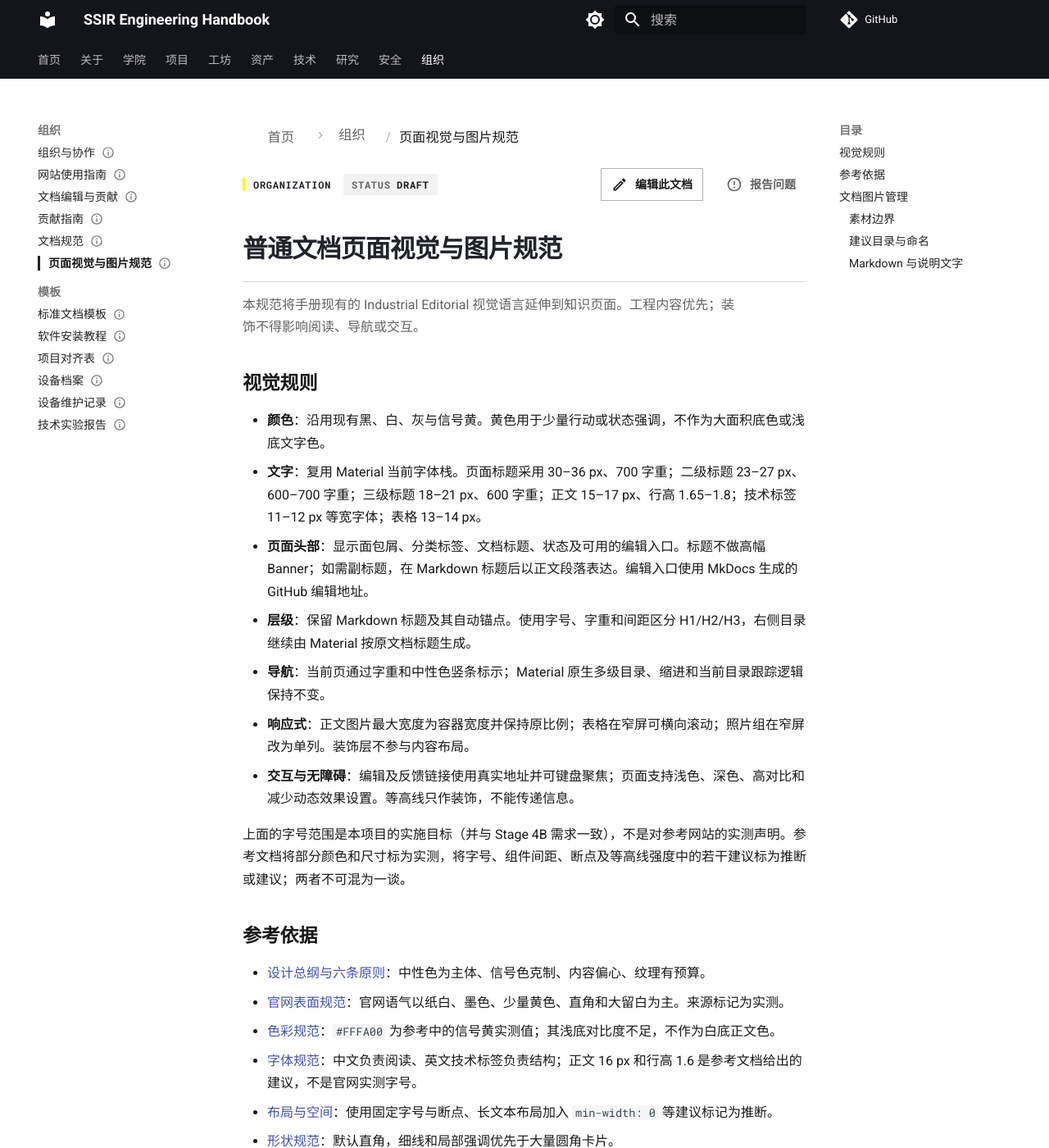
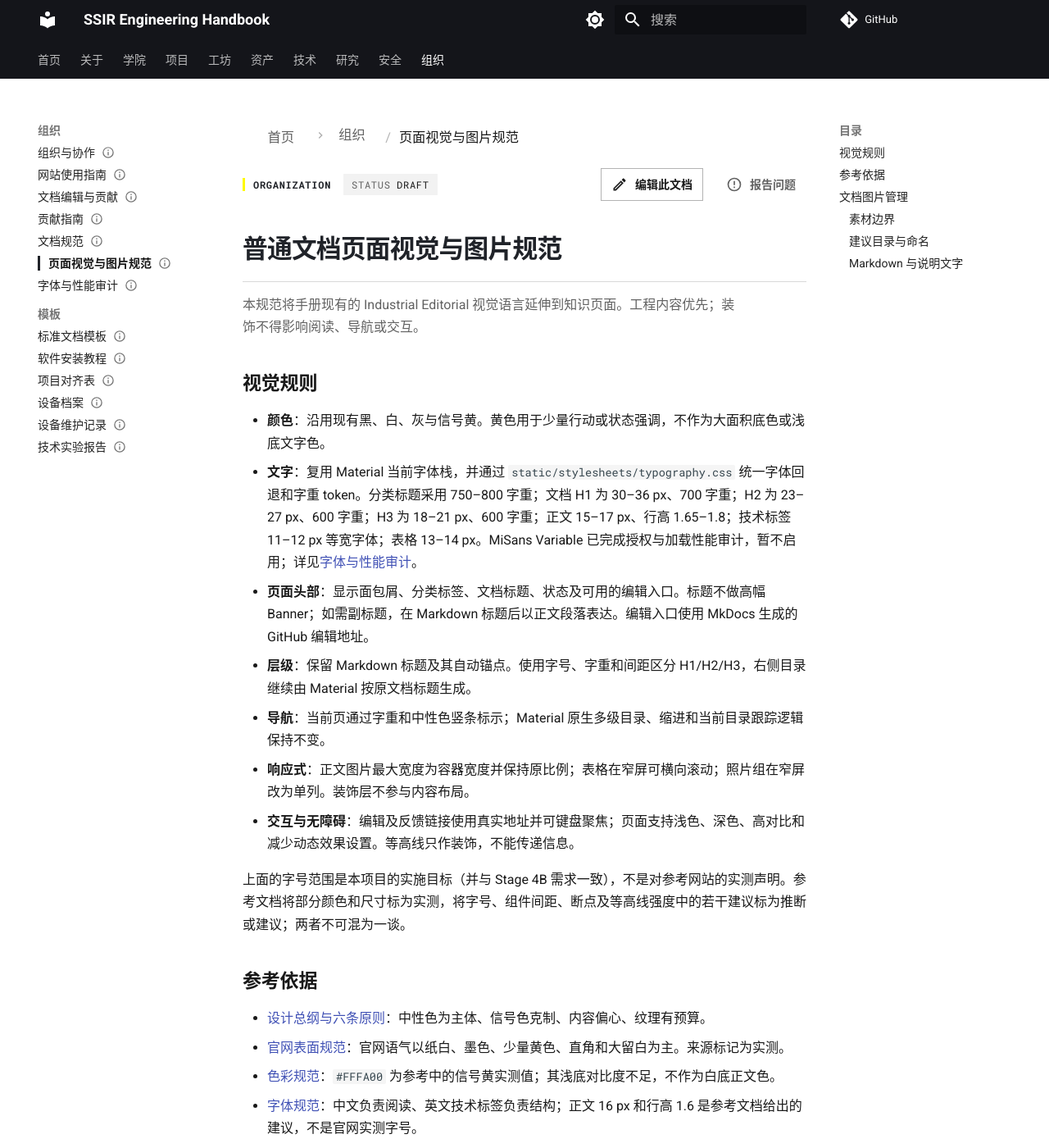
Before and after one commit to SSIR-GDSYZX/SSIR-Engineering-Handbook, an MkDocs documentation site: the page built from docs/organization/documentation-visual-system.md, in a window 1280 px wide and 1400 px high. Shown: the whole window at 82% size. Built offline with MkDocs 1.6.1 and Material for MkDocs 9.7.7, drawn with Linux system fonts in a browser that asks for light colours; comment, search, counter and statistics services are not loaded.

Commit message:
feat: add typography tokens and on-demand renderers
Establish shared typography tokens, prototype font/performance findings, and load MathJax and Mermaid only on pages that need them.

Co-authored-by: Copilot <223556219+Copilot@users.noreply.github.com>

```diff
--- a/docs/organization/documentation-visual-system.md
+++ b/docs/organization/documentation-visual-system.md
@@ -13,7 +13,7 @@ last_reviewed: YYYY-MM-DD
 ## 视觉规则
 
 - **颜色**：沿用现有黑、白、灰与信号黄。黄色用于少量行动或状态强调，不作为大面积底色或浅底文字色。
-- **文字**：复用 Material 当前字体栈。页面标题采用 30–36 px、700 字重；二级标题 23–27 px、600–700 字重；三级标题 18–21 px、600 字重；正文 15–17 px、行高 1.65–1.8；技术标签 11–12 px 等宽字体；表格 13–14 px。
+- **文字**：复用 Material 当前字体栈，并通过 `static/stylesheets/typography.css` 统一字体回退和字重 token。分类标题采用 750–800 字重；文档 H1 为 30–36 px、700 字重；H2 为 23–27 px、600 字重；H3 为 18–21 px、600 字重；正文 15–17 px、行高 1.65–1.8；技术标签 11–12 px 等宽字体；表格 13–14 px。MiSans Variable 已完成授权与加载性能审计，暂不启用；详见[字体与性能审计](typography-and-performance.md)。
 - **页面头部**：显示面包屑、分类标签、文档标题、状态及可用的编辑入口。标题不做高幅 Banner；如需副标题，在 Markdown 标题后以正文段落表达。编辑入口使用 MkDocs 生成的 GitHub 编辑地址。
 - **层级**：保留 Markdown 标题及其自动锚点。使用字号、字重和间距区分 H1/H2/H3，右侧目录继续由 Material 按原文档标题生成。
 - **导航**：当前页通过字重和中性色竖条标示；Material 原生多级目录、缩进和当前目录跟踪逻辑保持不变。
--- /dev/null
+++ b/docs/static/javascripts/mathjax-loader.js
@@ -0,0 +1,25 @@
+(function () {
+  if (!document.querySelector(".arithmatex")) return;
+
+  var loader = document.currentScript;
+  if (!loader) {
+    console.error("Unable to resolve the MathJax configuration path.");
+    return;
+  }
+
+  var config = document.createElement("script");
+  config.src = new URL("mathjax-config.js", loader.src).href;
+  config.onload = function () {
+    var mathjax = document.createElement("script");
+    mathjax.src = "https://cdn.jsdelivr.net/npm/mathjax@3/es5/tex-mml-chtml.js";
+    mathjax.async = true;
+    mathjax.onerror = function () {
+      console.error("Failed to load MathJax from jsDelivr.");
+    };
+    document.head.appendChild(mathjax);
+  };
+  config.onerror = function () {
+    console.error("Failed to load the MathJax configuration.");
+  };
+  document.head.appendChild(config);
+})();
--- a/docs/static/javascripts/mermaid-init.js
+++ b/docs/static/javascripts/mermaid-init.js
@@ -1,5 +1,23 @@
-document.addEventListener("DOMContentLoaded", function () {
-  if (window.mermaid) {
-    window.mermaid.initialize({ startOnLoad: true });
-  }
-});
+(function () {
+  var diagrams = document.querySelectorAll(".mermaid");
+  if (!diagrams.length) return;
+
+  var script = document.createElement("script");
+  script.src = "https://cdn.jsdelivr.net/npm/mermaid@11/dist/mermaid.min.js";
+  script.async = true;
+  script.onload = function () {
+    if (!window.mermaid) {
+      console.error("Mermaid loaded without exposing its API.");
+      return;
+    }
+
+    window.mermaid.initialize({ startOnLoad: false });
+    window.mermaid.run({ nodes: Array.from(diagrams) }).catch(function (error) {
+      console.error("Mermaid diagram rendering failed.", error);
+    });
+  };
+  script.onerror = function () {
+    console.error("Failed to load Mermaid from jsDelivr.");
+  };
+  document.head.appendChild(script);
+})();
--- a/docs/static/stylesheets/documentation.css
+++ b/docs/static/stylesheets/documentation.css
@@ -26,10 +26,14 @@
   border-bottom: 1px solid var(--handbook-line);
   color: var(--handbook-document-title);
   font-size: clamp(30px, 2.4vw, 36px);
-  font-weight: 700;
+  font-weight: var(--handbook-weight-heading-1);
   letter-spacing: -0.025em;
   line-height: 1.25;
   overflow-wrap: anywhere;
+}
+
+.md-content__inner:has(.handbook-document-header--landing) > h1:first-of-type {
+  font-weight: var(--handbook-weight-category);
 }
 
 .md-content__inner:has(.handbook-document-header) > h1:first-of-type + p {
@@ -120,12 +124,12 @@
 .handbook-document-header__status {
   font-family: var(--md-code-font-family, monospace);
   font-size: 12px;
-  font-weight: 600;
   letter-spacing: 0.06em;
   line-height: 1.4;
 }
 
 .handbook-document-header__category {
+  font-weight: var(--handbook-weight-label);
   padding-inline-start: 0.5rem;
   border-inline-start: 3px solid var(--handbook-signal);
   color: var(--handbook-document-title);
@@ -139,6 +143,7 @@
   padding: 0.25rem 0.5rem;
   background: var(--handbook-surface);
   color: var(--handbook-muted);
+  font-weight: var(--handbook-weight-metadata);
 }
 
 .handbook-document-header__status strong {
@@ -156,7 +161,7 @@
   border: 1px solid var(--handbook-document-line-strong);
   color: var(--handbook-ink);
   font-size: 14px;
-  font-weight: 600;
+  font-weight: var(--handbook-weight-control);
   line-height: 1.3;
   text-decoration: none;
   transition: background-color 180ms ease, border-color 180ms ease;
@@ -211,7 +216,7 @@
   margin-top: 2rem;
   color: var(--handbook-ink);
   font-size: clamp(23px, 1.8vw, 27px);
-  font-weight: 700;
+  font-weight: var(--handbook-weight-heading-2);
   line-height: 1.35;
 }
 
@@ -219,7 +224,7 @@
   margin-top: 1.5rem;
   color: var(--handbook-ink);
   font-size: clamp(18px, 1.4vw, 21px);
-  font-weight: 600;
+  font-weight: var(--handbook-weight-heading-3);
   line-height: 1.4;
 }
 
@@ -227,7 +232,7 @@
 .md-content__inner:has(.handbook-document-header) h5,
 .md-content__inner:has(.handbook-document-header) h6 {
   color: var(--handbook-ink);
-  font-weight: 600;
+  font-weight: var(--handbook-weight-heading-3);
 }
 
 .md-content__inner:has(.handbook-document-header) .md-typeset__scrollwrap {
@@ -254,7 +259,7 @@
 .md-content__inner:has(.handbook-document-header) .md-typeset__table th {
   background: var(--handbook-surface);
   color: var(--handbook-ink);
-  font-weight: 700;
+  font-weight: var(--handbook-weight-strong);
 }
 
 .md-content__inner:has(.handbook-document-header) .md-typeset__table tr:hover td {
@@ -294,7 +299,7 @@
 .md-sidebar--secondary .md-nav__link--active {
   border-inline-start: 3px solid var(--handbook-document-title);
   color: var(--handbook-ink);
-  font-weight: 700;
+  font-weight: var(--handbook-weight-strong);
   padding-inline-start: 0.5rem;
 }
 
--- a/docs/static/stylesheets/homepage.css
+++ b/docs/static/stylesheets/homepage.css
@@ -135,7 +135,7 @@
   color: var(--handbook-muted);
   font-family: var(--md-code-font-family, monospace);
   font-size: 0.75rem;
-  font-weight: 600;
+  font-weight: var(--handbook-weight-label);
   letter-spacing: 0.08em;
   line-height: 1.4;
   text-transform: uppercase;
@@ -151,7 +151,7 @@
   margin: 0 0 1rem;
   color: #F3F4F6;
   font-size: clamp(2.25rem, 3vw, 3.5rem);
-  font-weight: 800;
+  font-weight: var(--handbook-weight-hero);
   letter-spacing: -0.045em;
   line-height: 1.16;
 }
@@ -160,7 +160,7 @@
   margin-bottom: 0.75rem;
   color: var(--handbook-muted);
   font-size: 1rem;
-  font-weight: 600;
+  font-weight: var(--handbook-weight-label);
   line-height: 1.5;
 }
 
@@ -185,7 +185,7 @@
   color: #B8BEC7;
   font-family: var(--md-code-font-family, monospace);
   font-size: 0.6875rem;
-  font-weight: 600;
+  font-weight: var(--handbook-weight-label);
   letter-spacing: 0.08em;
 }
 
@@ -228,7 +228,7 @@
   margin-bottom: 0.75rem;
   color: var(--handbook-ink);
   font-size: clamp(1.25rem, 1.5vw, 1.5rem);
-  font-weight: 700;
+  font-weight: var(--handbook-weight-heading-2);
   line-height: 1.25;
 }
 
@@ -251,7 +251,7 @@
   padding: 0.5rem 0.75rem;
   border: 1px solid var(--handbook-line);
   color: var(--handbook-ink);
-  font-weight: 600;
+  font-weight: var(--handbook-weight-control);
   text-decoration: none;
   transition: background-color 200ms ease, color 200ms ease;
 }
@@ -338,7 +338,7 @@
   margin: 0;
   color: var(--handbook-ink);
   font-size: clamp(1.5rem, 2.5vw, 2rem);
-  font-weight: 700;
+  font-weight: var(--handbook-weight-heading-2);
   line-height: 1.25;
 }
 
@@ -411,7 +411,7 @@
   color: var(--handbook-muted);
   font-family: var(--md-code-font-family, monospace);
   font-size: 0.6875rem;
-  font-weight: 600;
+  font-weight: var(--handbook-weight-label);
   letter-spacing: 0.08em;
   line-height: 1.4;
   overflow-wrap: anywhere;
@@ -420,7 +420,7 @@
 .handbook-section-link__title {
   color: var(--handbook-ink);
   font-size: 1.25rem;
-  font-weight: 700;
+  font-weight: var(--handbook-weight-strong);
   line-height: 1.35;
 }
 
--- /dev/null
+++ b/docs/static/stylesheets/typography.css
@@ -0,0 +1,25 @@
+:root {
+  --handbook-font-family: var(--md-text-font), -apple-system, BlinkMacSystemFont, "Segoe UI",
+    "Microsoft YaHei", "Noto Sans CJK SC", "PingFang SC", sans-serif;
+  --handbook-weight-body: 400;
+  --handbook-weight-navigation: 500;
+  --handbook-weight-label: 600;
+  --handbook-weight-metadata: 500;
+  --handbook-weight-control: 600;
+  --handbook-weight-heading-1: 700;
+  --handbook-weight-category: 800;
+  --handbook-weight-heading-2: 600;
+  --handbook-weight-heading-3: 600;
+  --handbook-weight-hero: 800;
+  --handbook-weight-strong: 700;
+}
+
+body {
+  font-family: var(--handbook-font-family);
+  font-weight: var(--handbook-weight-body);
+}
+
+.md-nav__link,
+.md-tabs__link {
+  font-weight: var(--handbook-weight-navigation);
+}
--- a/mkdocs.yml
+++ b/mkdocs.yml
@@ -9,6 +9,7 @@ exclude_docs: "!/templates/"
 extra_css:
   - static/stylesheets/homepage.css
   - static/stylesheets/documentation.css
+  - static/stylesheets/typography.css
 
 theme:
   name: material
@@ -59,9 +60,7 @@ markdown_extensions:
       generic: true
 
 extra_javascript:
-  - static/javascripts/mathjax-config.js
-  - https://cdn.jsdelivr.net/npm/mathjax@3/es5/tex-mml-chtml.js
-  - https://cdn.jsdelivr.net/npm/mermaid@11/dist/mermaid.min.js
+  - static/javascripts/mathjax-loader.js
   - static/javascripts/mermaid-init.js
 
 nav:
@@ -118,6 +117,7 @@ nav:
       - 贡献指南: organization/contribution-guide.md
       - 文档规范: organization/document-standards.md
       - 页面视觉与图片规范: organization/documentation-visual-system.md
+      - 字体与性能审计: organization/typography-and-performance.md
       - 模板:
           - templates/index.md
           - 软件安装教程: templates/tutorial-template.md
```
Also changed, not shown: docs/organization/typography-and-performance.md (added, +115 -0 lines).
